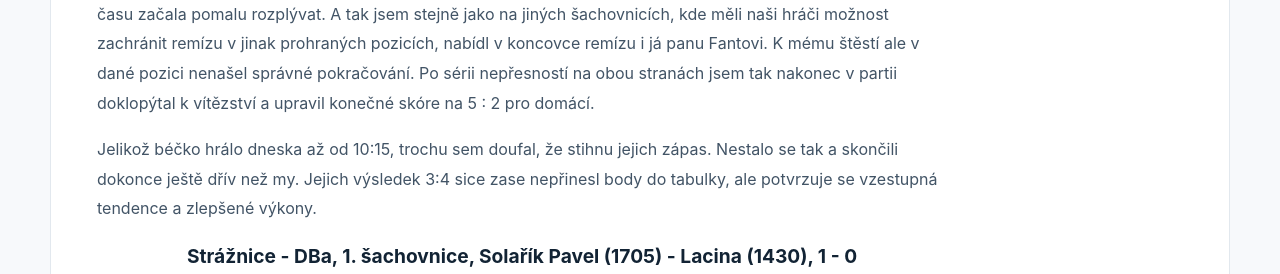
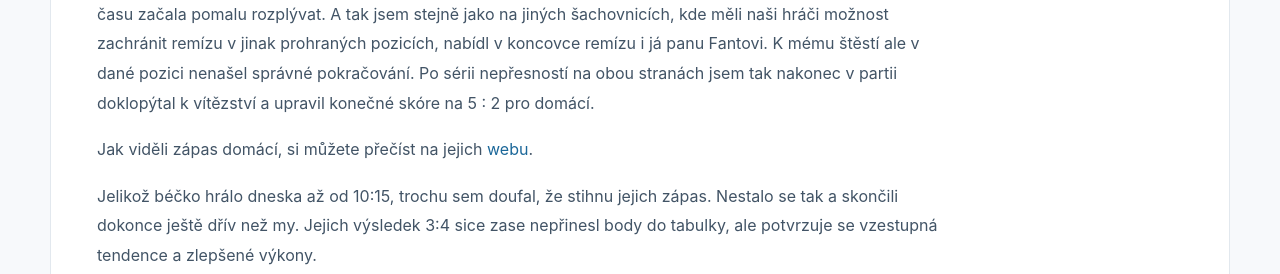
Before and after one commit to charlita13/my-web, a plain HTML site: page clanky/zapas-22-11-2026.html in a window 1280 px wide. Shown: the part 1740-2014 px from the top of the page. Drawn offline with Linux system fonts and the light colour scheme.

Commit message:
zapas 22.11.26 odkaz straznice

```diff
--- a/clanky/zapas-22-11-2026.html
+++ b/clanky/zapas-22-11-2026.html
@@ -83,6 +83,12 @@
           Poslední dohrávanou partií byl souboj pana Fanty se mnou. Osobně jsem ji pojal jako odvetu za loňský rok, kdy jsem si dobře pamatoval, jak mě pan Fanta vyškolil v koncovce a dokázal otočit partii, kterou jsem už považoval za vyhranou. I proto jsem odmítl opakovanou nabídku remízy a pokračoval ve hře, přestože už celkové skóre utkání nešlo zvrátit.
           V partii jsem získal materiální výhodu díky tahu 14. ... Dxc1. Pan Fanta v této pozici nenašel tah Jc3, kterým by mi uzamkl dámu a donutil mě složitě hledat cestu z obklíčení. Místo toho zahrál jezdcem vpřed. Výsledkem byla moje výhoda jezdce proti pěšci, kterou jsem si držel prakticky po celou partii.
           Přesto jsem si nejednou pomyslel, že bych byl docela rád, kdyby soupeř partii vzdal. Moje výhoda se totiž postupem času začala pomalu rozplývat. A tak jsem stejně jako na jiných šachovnicích, kde měli naši hráči možnost zachránit remízu v jinak prohraných pozicích, nabídl v koncovce remízu i já panu Fantovi. K mému štěstí ale v dané pozici nenašel správné pokračování. Po sérii nepřesností na obou stranách jsem tak nakonec v partii doklopýtal k vítězství a upravil konečné skóre na 5 : 2 pro domácí.
+        </p>
+
+        <p>
+          Jak viděli zápas domácí, si můžete přečíst na jejich
+          <a href="http://www.sachy-jiskra-straznice.estranky.cz/clanky/sezona-26-27/3.-kolo-op1---jiskra-straznice---sk-dolni-bojanovice-a-5---2.html"
+            target="_blank" rel="noopener noreferrer">webu</a>.
         </p>
 
         <p>
```
